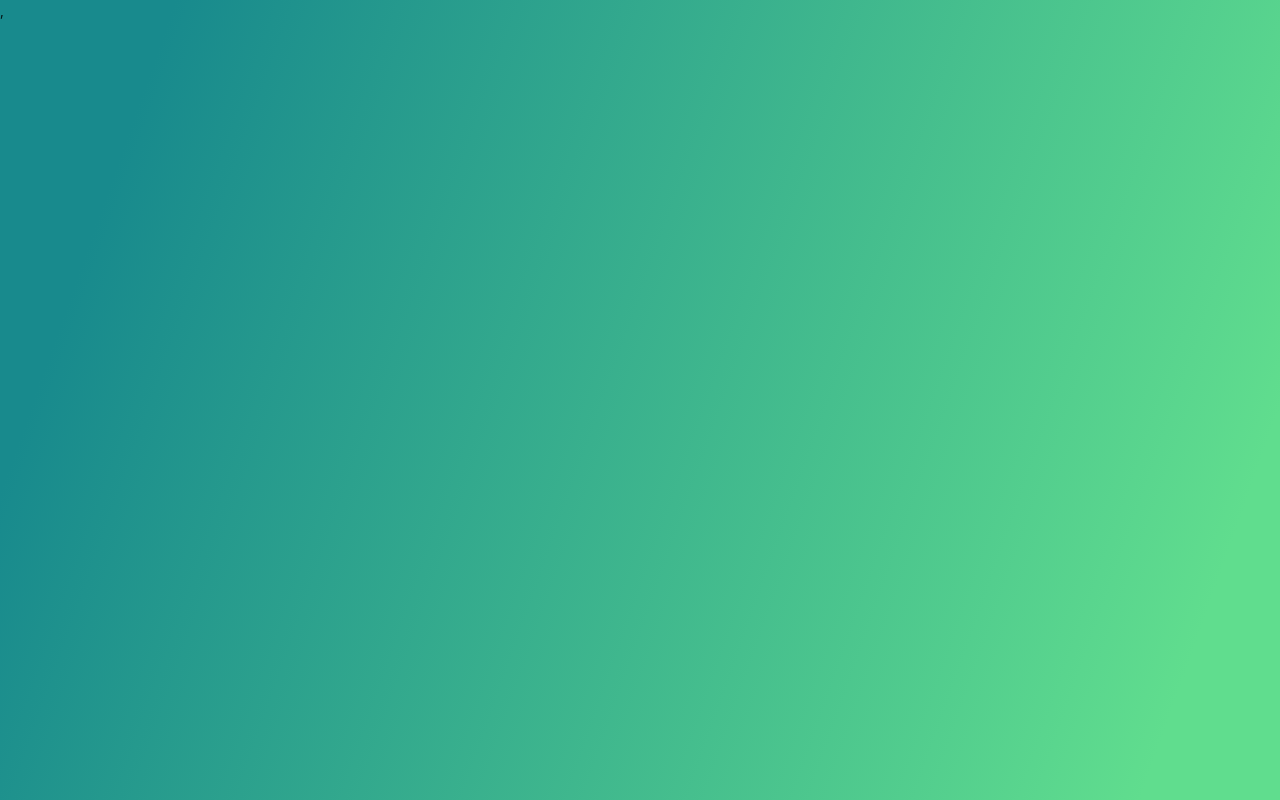
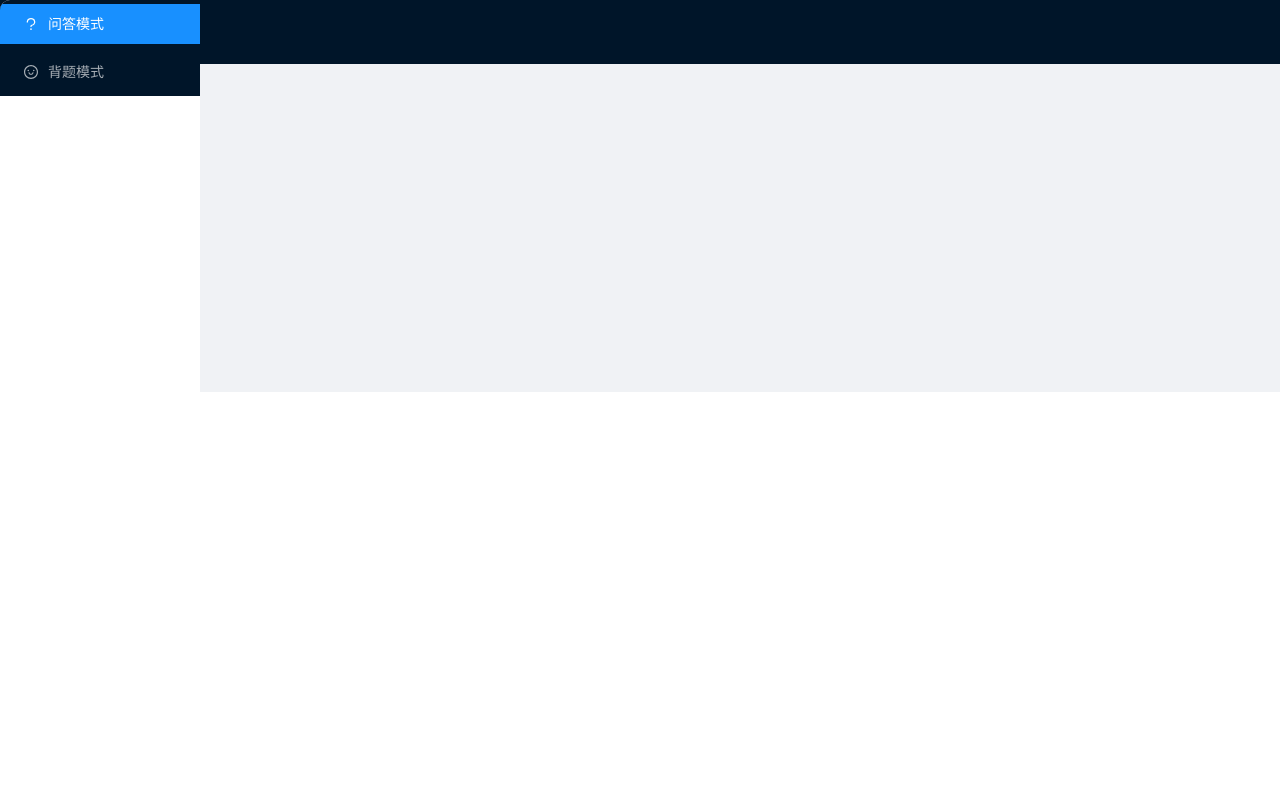
Before and after one commit to jiaw3i/pureland, a React (Create React App) app: page /exercise in a window 1280 px wide. Before the commit this address had no page. Built offline with nearby package versions, Linux system fonts and the light colour scheme.

Commit message:
feat: 问答页面初始化

```diff
--- a/src/App.css
+++ b/src/App.css
@@ -68,10 +68,10 @@
   margin-top: 48px;
 }
 
-.ant-layout{
-  border-radius: 10px;
-  -moz-box-shadow:0 0 6px #333333; -webkit-box-shadow:0 0 6px #333333; box-shadow:0 0 6px #333333;
-}
+/*.ant-layout{*/
+/*  border-radius: 10px;*/
+/*  -moz-box-shadow:0 0 6px #333333; -webkit-box-shadow:0 0 6px #333333; box-shadow:0 0 6px #333333;*/
+/*}*/
 
 .pl-background{
   background: url("static/bg_1.jpg");
--- a/src/App.tsx
+++ b/src/App.tsx
@@ -6,6 +6,7 @@ import {BrowserRouter, Navigate, Route, Routes, useLocation} from "react-router-
 import Home from "./page/resume/home/home";
 import Login from "./page/resume/login/login";
 import TitleConversion from "./page/text2cover/pages/text2cover/text2cover";
+import ExerciseHome from "./page/exercise/pages/home/home";
 
 export const AuthContext = createContext<{
     userInfo: UserInfo,
@@ -55,6 +56,7 @@ function App() {
                     }/>
                     <Route path="/login" element={<Login/>}/>
                     <Route path="/tc" element={<TitleConversion/>}/>
+                    <Route path="/exercise" element={<ExerciseHome/>}/>
                 </Routes>
             </BrowserRouter>,
         </AuthContext.Provider>
--- /dev/null
+++ b/src/page/exercise/pages/home/home.less
@@ -0,0 +1,33 @@
+.exerciseMain {
+  //height: 100%;
+  //width: 100%;
+  //display: flex;
+
+  .siteLayout {
+    .siteLayoutBackground {
+      background: white;
+    }
+
+    .trigger {
+      padding: 0 24px;
+      font-size: 18px;
+      line-height: 64px;
+      cursor: pointer;
+      transition: color 0.3s;
+    }
+
+    .trigger:hover {
+      color: #1890ff;
+    }
+  }
+
+  :global {
+    .ant-layout {
+      //background-image: linear-gradient(109.6deg, rgba(24, 138, 141, 1) 11.2%, rgba(96, 221, 142, 1) 91.1%);
+    }
+
+    .ant-layout-sider {
+      border-radius: 0;
+    }
+  }
+}
--- /dev/null
+++ b/src/page/exercise/pages/home/home.tsx
@@ -0,0 +1,74 @@
+import {Layout, Menu, MenuProps} from "antd";
+import Sider from "antd/es/layout/Sider";
+import styles from './home.less';
+import {
+    QuestionOutlined,
+    SmileOutlined,
+    MenuUnfoldOutlined,
+    MenuFoldOutlined,
+} from '@ant-design/icons';
+import React, {useState} from "react";
+import {Content, Header} from "antd/es/layout/layout";
+
+export default function ExerciseHome() {
+
+    const [collapsed, setCollapsed] = useState(false);
+
+    const menus: MenuProps['items'] = [
+        {
+            key: "1",
+            label: "问答模式",
+            icon: <QuestionOutlined/>,
+        },
+        {
+            key: "2",
+            label: "背题模式",
+            icon: <SmileOutlined/>,
+        }
+    ];
+
+
+    return (
+        <div className={styles.exerciseMain}>
+            <Layout>
+                <Sider
+                    collapsible
+                    collapsed={collapsed}
+                    onCollapse={(value) => setCollapsed(value)}
+                    trigger={null}
+                    style={{
+                        overflow: 'auto',
+                        height: '100vh',
+                        position: 'fixed',
+                        left: 0,
+                        top: 0,
+                        bottom: 0,
+                    }}
+                >
+                    <Menu theme="dark" mode="inline" defaultSelectedKeys={['1']} items={menus}/>
+                </Sider>
+
+                <Layout className={styles.siteLayout}>
+                    <Header className={styles.siteLayoutBackground} style={{padding: 0}}>
+                        {React.createElement(collapsed ? MenuUnfoldOutlined : MenuFoldOutlined, {
+                            className: styles.trigger,
+                            onClick: () => setCollapsed(!collapsed),
+                        })}
+                    </Header>
+                    <Content className={styles.siteLayoutBackground}
+                             style={{
+                                 margin: '24px 16px',
+                                 padding: 24,
+                                 minHeight: 280,
+                             }}
+                    >
+                        <div className="site-layout-background" style={{padding: 24, textAlign: 'center'}}>
+
+                        </div>
+                    </Content>
+
+                </Layout>
+            </Layout>
+        </div>
+    )
+}
--- a/src/page/text2cover/pages/text2cover/text2cover.less
+++ b/src/page/text2cover/pages/text2cover/text2cover.less
@@ -1,6 +1,6 @@
-body {
-  background-image: linear-gradient( 109.6deg,  rgba(24,138,141,1) 11.2%, rgba(96,221,142,1) 91.1% );
-}
+//body {
+//  background-image: linear-gradient( 109.6deg,  rgba(24,138,141,1) 11.2%, rgba(96,221,142,1) 91.1% );
+//}
 
 .titleConversionMain {
   display: flex;
```
